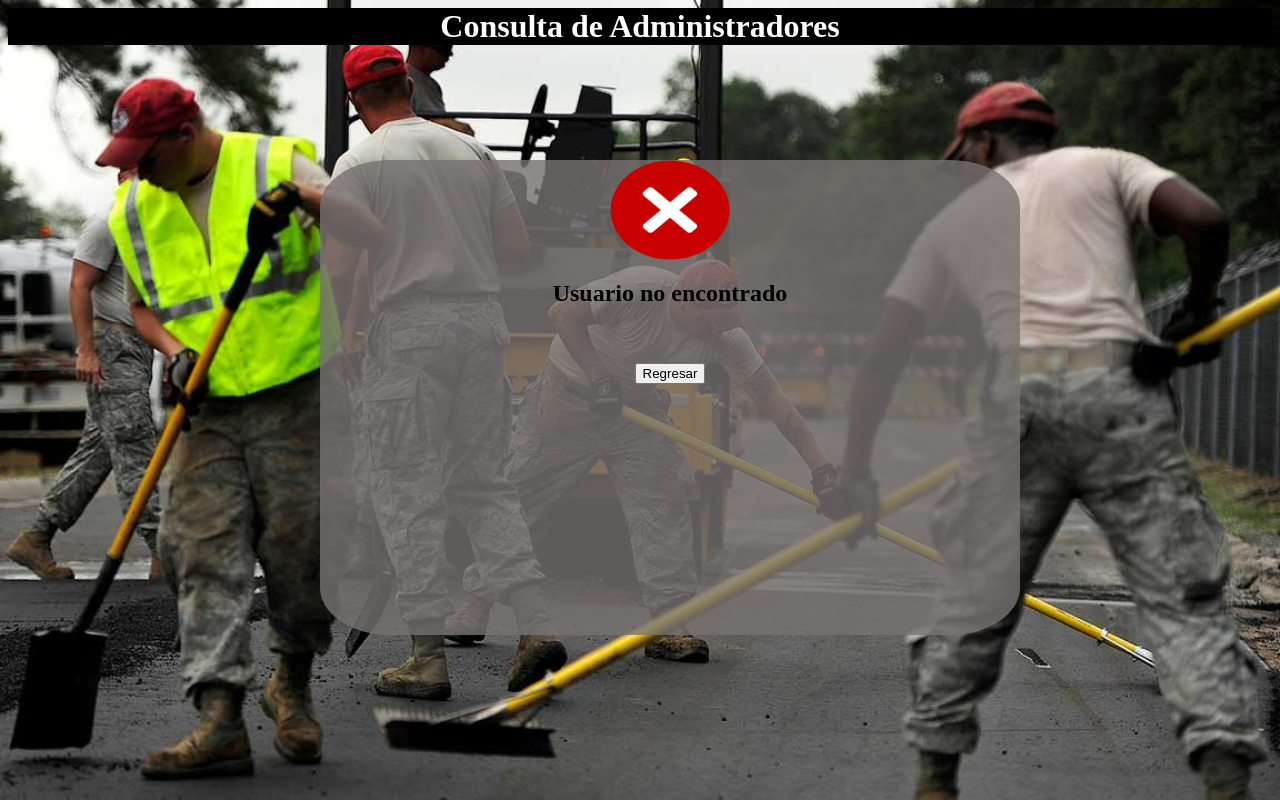
After one commit to Mark1790/AVBG, a PHP site: page /dashboard/ProyectoEliminado.php?Correo=1 in a window 1280 px wide. The commit adds this page. Run offline with PHP 8.4, Linux system fonts and the light colour scheme; the visitor is signed in with stand-in values (Sample User, id 1); tables that the repository leaves empty or names only in its code hold one stand-in row (values such as "Sample post").

Commit message:
Agregue codigo para eliminar usuarios
Habia problemas con la tabla, ya quedaron

```diff
--- /dev/null
+++ b/ProyectoEliminado.php
@@ -0,0 +1,76 @@
+<?php
+    $conexion = mysqli_connect("localhost", "root", "", "avgb") or die ("Problemas con la conexion");
+    if (!$conexion) {
+        die("Conexión fallida: " . mysqli_connect_error());
+      }
+include "seguridad.php";
+ ?>
+<!DOCTYPE HTML¡>
+<html>
+<head>
+<Center>
+<style>
+    td {
+      color: black;
+    }
+  </style>
+<Meta charset="UTF-8">
+<Title>Eliminacion de Administradores</title>
+<link rel="stylesheet" href="barra.css">
+</head>
+<style>
+	body{
+		height:637px;
+        background-image:url('Imagenes/Registro.jpg');
+        background-size:cover;
+        background-repeat:no-repeat;
+        background-position:center center;
+		color:#ffffff;
+
+	}
+	h1{
+		background-color:black ;
+		color:white;
+	}
+	.contenedorregis {
+            width:700px;
+            height:475px;
+            top:20%;
+            left:25%;
+            right:50%;
+            position:absolute;
+            background-color:rgba(119, 114, 114, 0.8);
+            border-radius: 10%;
+            }
+            h2{
+                color:black;
+            }
+</style>
+<body align= "center">
+<h1>Consulta de Administradores</h1>
+  <div style="text-align: center" class="contenedorregis">
+<?php
+  $conexion = mysqli_connect("localhost", "root", "", "avgb") or
+    die("Problemas con la conexión");
+
+  $registros = mysqli_query($conexion, "select Correo from usuarios where Correo='$_REQUEST[Correo]'") or
+    die("Problemas en el select:" . mysqli_error($conexion));
+  if ($Reg = mysqli_fetch_array($registros)) {
+    mysqli_query($conexion, "delete from usuarios where Correo ='$_REQUEST[Correo]'") or
+      die("Problemas en el select:" . mysqli_error($conexion));
+    ?>
+	<img src="imagenes/Palomita.png" width="120" height="100"><br>
+    <h2>Usuario eliminado</h2>
+	<?php
+  } else {
+    ?>
+	<img src="imagenes/equis.png" width="120" height="100"><br>
+    <h2>Usuario no encontrado</h2>
+	<?php
+  }
+  mysqli_close($conexion);
+?>
+<br><br>
+  <a href="Eliminacion.php"><input type="submit" value="Regresar"></a>
+</div>
+</body>
```
Also changed, not shown: Eliminacion.php (+9 -7 lines), perfil/ed@gmail.com_peakpx (2).jpg (added).
